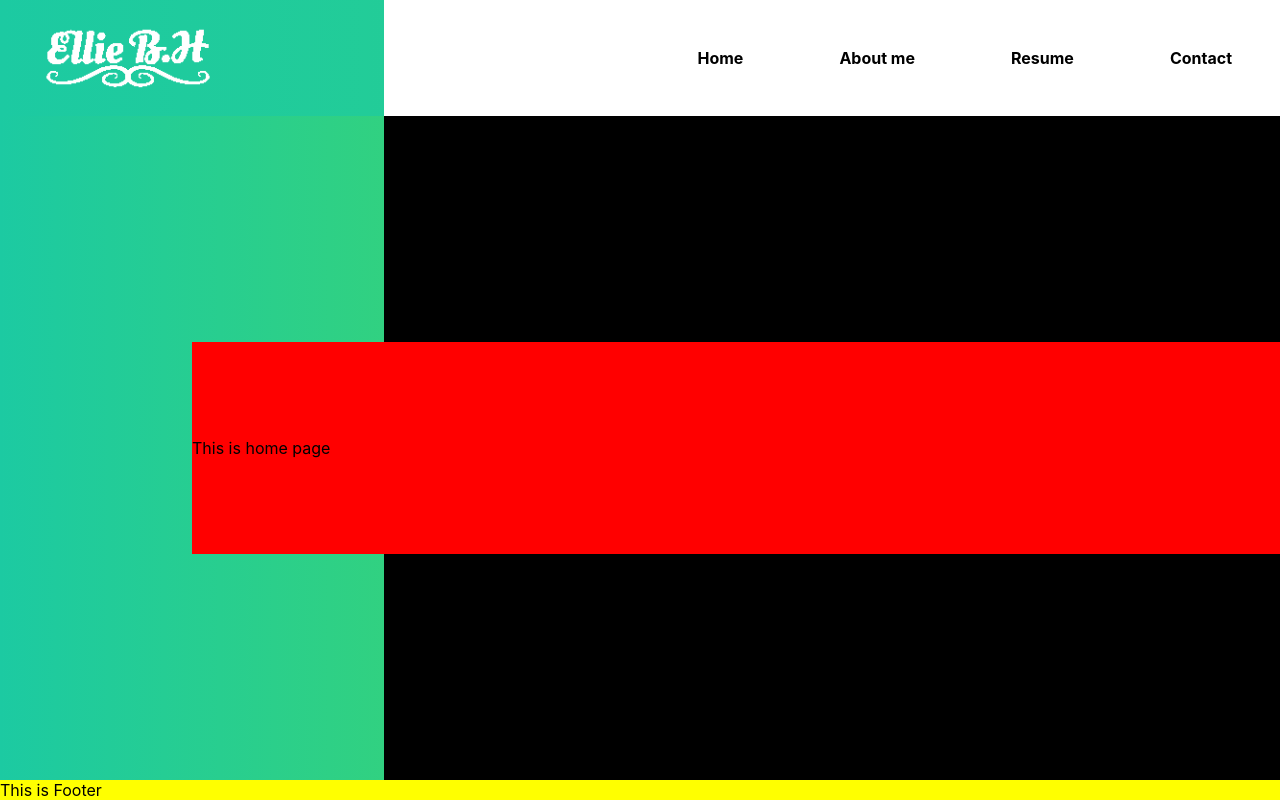
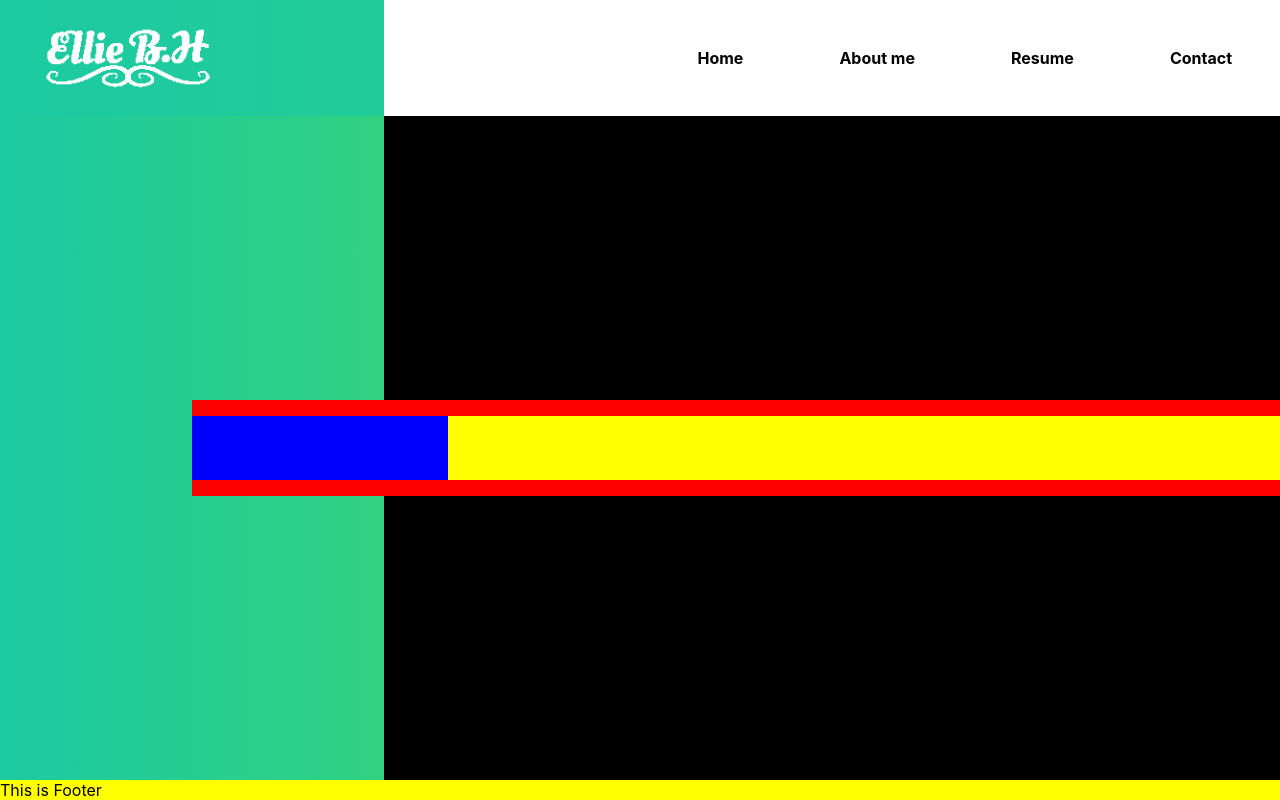
Before and after one commit to elibh159/ellie-heravi, a React (Create React App) app: page / in a window 1280 px wide. Built offline with nearby package versions, Linux system fonts and the light colour scheme.

Commit message:
feature: work on fundemental of home page #el-2

```diff
--- a/package.json
+++ b/package.json
@@ -16,6 +16,7 @@
     "react-dom": "^17.0.2",
     "react-router-dom": "^6.0.2",
     "react-scripts": "4.0.3",
+    "react-text-transition": "^1.3.0",
     "styled-components": "^5.3.3",
     "typescript": "^4.1.2",
     "web-vitals": "^1.0.1"
--- /dev/null
+++ b/src/component/views/Home/content/data.ts
@@ -0,0 +1,2 @@
+export const data = {
+}
--- a/src/component/views/Home/index.tsx
+++ b/src/component/views/Home/index.tsx
@@ -1,4 +1,11 @@
-import { ThisWrapper } from './styles';
+import ContentSection from './section/contentSection';
+import PhotoSection from './section/photoSection';
+import { Container,ThisWrapper } from './styles';
 
-const Home =()=>(<ThisWrapper>This is home page</ThisWrapper>);
+const Home = () => (<Container>
+    <ThisWrapper>
+        <PhotoSection/>
+        <ContentSection/>
+    </ThisWrapper>
+</Container>);
 export default Home;
--- /dev/null
+++ b/src/component/views/Home/section/contentSection.tsx
@@ -0,0 +1,5 @@
+import { Container } from '../styles/contentSectionStyles';
+
+const ContentSection = () => (<Container>
+</Container>);
+export default ContentSection;
--- /dev/null
+++ b/src/component/views/Home/section/photoSection.tsx
@@ -0,0 +1,5 @@
+import { Container } from '../styles/photoSectionStyles';
+
+const PhotoSection = () => (<Container>
+</Container>);
+export default PhotoSection;
--- a/src/component/views/Home/styles.ts
+++ b/src/component/views/Home/styles.ts
@@ -1,12 +1,27 @@
 import styled from "styled-components";
+import { media } from "../../utilities/grid";
 
-export const ThisWrapper = styled.div`
-  padding: 6rem 0;
+export const Container = styled.div`
+  padding: 1rem 0;
   background-color: red;
-  width: 85%;
+  width: 100%;
   position: relative;
   display: flex;
   justify-content: flex-start;
   flex-direction: row;
   align-self: flex-end;
+  ${media.from.tablet`
+    width: 85%;
+  `}
 `;
+
+export const ThisWrapper = styled.div`
+  width: 100%;
+  display: flex;
+  flex-direction: column;
+  align-items: center;
+  ${media.from.tablet`
+    flex-direction: row;
+    align-items: flex-start;
+  `}
+`;
--- /dev/null
+++ b/src/component/views/Home/styles/contentSectionStyles.ts
@@ -0,0 +1,8 @@
+import styled from "styled-components";
+
+export const Container = styled.div`
+  background-color: yellow;
+  width: 80%;
+  display: flex;
+  padding: 2rem;
+`;
--- /dev/null
+++ b/src/component/views/Home/styles/photoSectionStyles.ts
@@ -0,0 +1,8 @@
+import styled from "styled-components";
+
+export const Container = styled.div`
+  background-color: blue;
+  width: 20%;
+  display: flex;
+  padding: 2rem;
+`;
```
Also changed, not shown: 2 other files (tests, documents, lock files or other folders).
